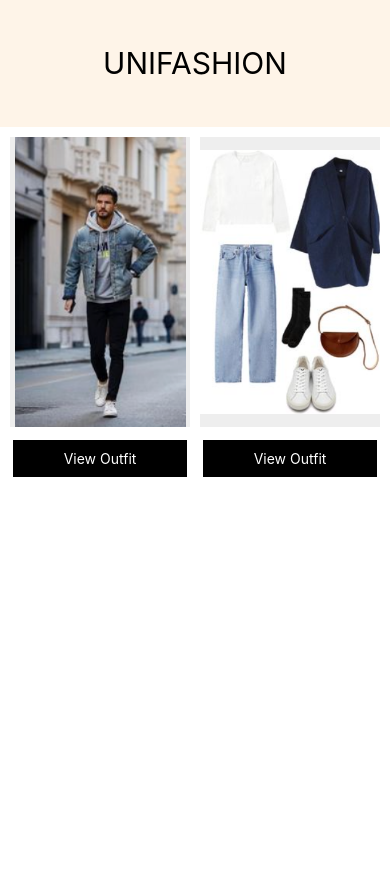
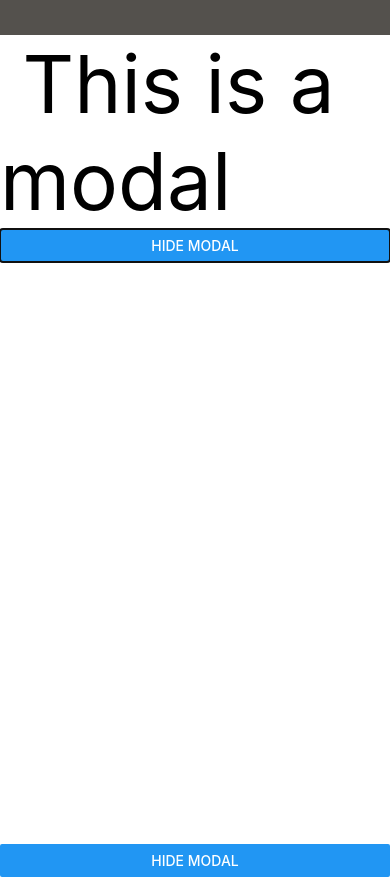
Before and after one commit to KhaosFountain/UniFashion, a React Native app: screen / in a window 390 px wide. Before the commit the page ends 844 px from the top, so only its background shows below. Built offline with nearby package versions, Linux system fonts and the light colour scheme.

Commit message:
Created a modal

```diff
--- a/App.js
+++ b/App.js
@@ -5,6 +5,7 @@ import { StyleSheet, Button, Text, View, TextInput } from "react-native";
 import { useState } from "react";
 import Header from './components/header'
 import Boxes from './components/Boxes'
+import Popup from './components/Popup/modal';
 
 
 export  default class App extends React.Component{
@@ -13,6 +14,7 @@ export  default class App extends React.Component{
       <View style = {style.container}>
         <Header/>
         <Boxes/>
+        <Popup />
       </View>
     );
   }
--- /dev/null
+++ b/components/Popup/Buttons.js
@@ -0,0 +1,9 @@
+import React from "react";
+import {View, Button, Text, Modal } from 'react-native'
+
+export default function Buttons(){
+
+    return(
+        <Button>Show Modal</Button>
+    )
+}
--- a/components/Popup/modal.js
+++ b/components/Popup/modal.js
@@ -1,12 +1,23 @@
 import React from "react";
-import {View, Text, Modal } from 'react-native'
+import {View, Button, Text, Modal } from 'react-native'
+import { useState } from "react";
+import Buttons from "./Buttons"
 
 export default function Popup(){
+
+    const[show,isShown] = useState(true)
     return(
         <View>
-            <Modal>
+            <Button title = "Hide Modal" onPress={()=>{isShown(!show)}}/>
+            <Modal transparent={true} visible={show}>
+             <View style={{backgroundColor: "#000000aa",flex:1}}>
+             <View style={{backgroundColor:"white",marginRight:"auto", marginTop:35,flex:1}}>
+             <Text style = {{fontSize: 80}}> This is a modal</Text>
+             <Button title = "Hide Modal" onPress={()=>{isShown(!show)}}/>
+             </View>
+            </View>
+            </Modal>
 
-            </Modal>
         </View>
     )
 }
```
